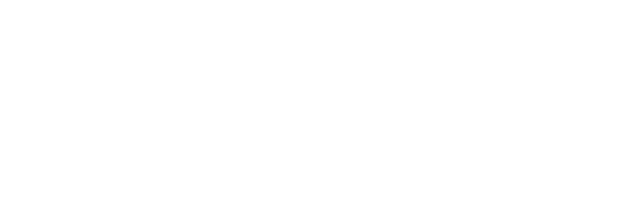
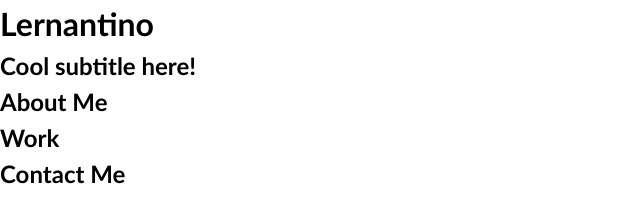
Before and after one commit to KarlaFuGue/See-My-Work, a plain HTML site: page index.html in a window 1280 px wide. Shown: the whole page, without its empty margins (0-640 px from the left). Drawn offline with Linux system fonts and the light colour scheme; files that its build step writes are made by us from their sources.

Commit message:
Adding index html & gitignore file

```diff
--- a/index.html
+++ b/index.html
@@ -1,12 +1,45 @@
 <!DOCTYPE html>
-<html lang="en">
+<html lang="en-gb">
+
 <head>
-    <meta charset="UTF-8">
-    <meta http-equiv="X-UA-Compatible" content="IE=edge">
-    <meta name="viewport" content="width=device-width, initial-scale=1.0">
-    <title>Document</title>
+  <meta charset="UTF-8">
+  <meta name="viewport" content="width=device-width, initial-scale=1.0">
+  <meta http-equiv="X-UA-Compatible" content="ie=edge">
+  <title>Lernantino // Web Developer</title>
+  <link rel="stylesheet" href="./assets/css/style.css" />
 </head>
+
 <body>
+  <!-- main logo / nav -->
+  <header>
+    <h1>Lernantino</h1>
+    <nav>
+    </nav>
+  </header>
 
+  <!-- hero banner -->
+  <section class="hero-banner">
+    <div>
+      <h2>Cool subtitle here!</h2>
+    </div>
+  </section>
+
+  <main class="page-wrapper">
+    <!-- about me -->
+    <section class="page-section" id="about">
+      <h2>About Me</h2>
+    </section>
+
+    <!-- portfolio container -->
+    <section class="page-section" id="work">
+      <h2>Work</h2>
+    </section>
+
+    <!-- contact -->
+    <section class="page-section contact" id="contact">
+      <h2>Contact Me</h2>
+    </section>
+  </main>
 </body>
+
 </html>
```
Also changed, not shown: 1 other file.
